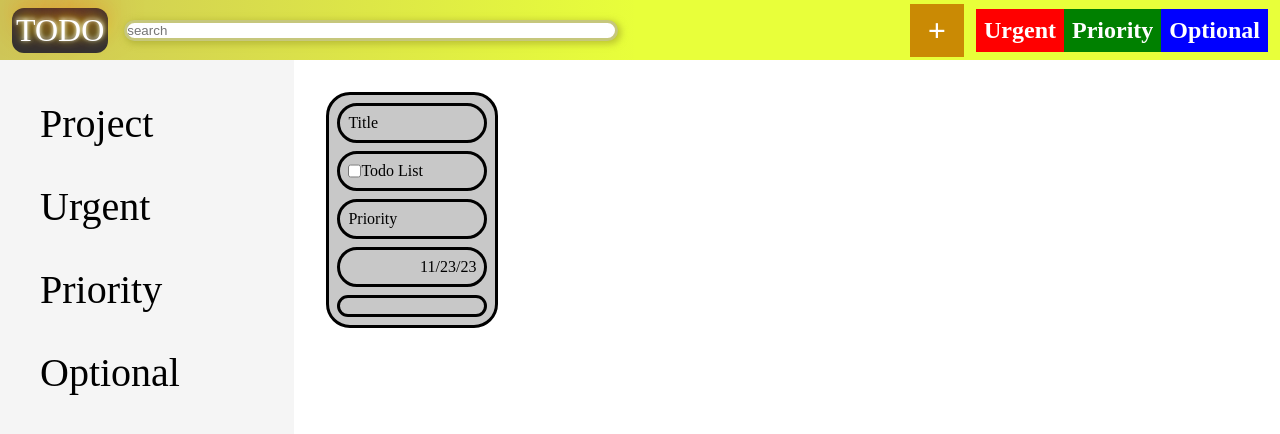
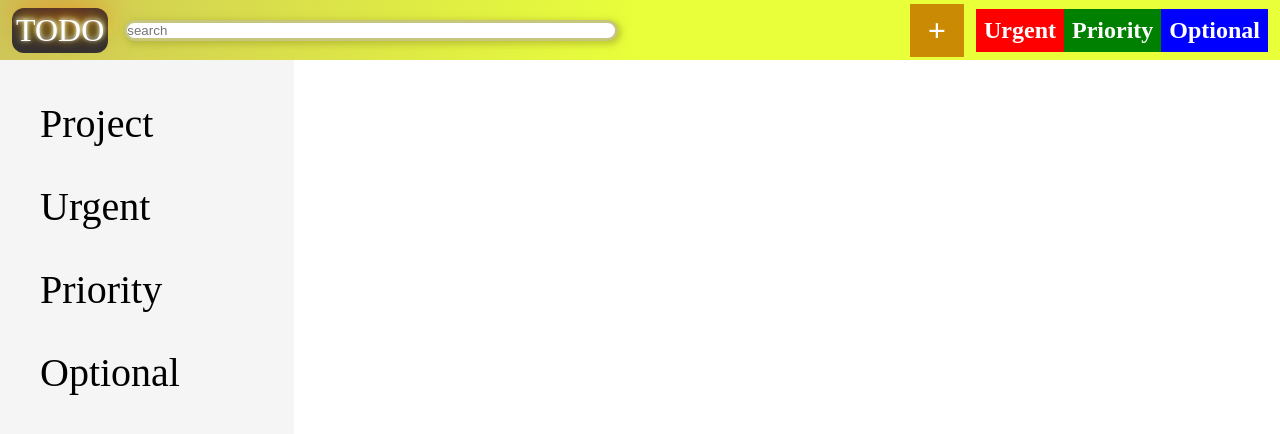
Before and after one commit to Einorin/Todo-List, a website built with webpack: page dist/index.html in a window 1280 px wide. Built offline with nearby package versions, Linux system fonts and the light colour scheme.

Commit message:
Remove filler content

```diff
--- a/dist/index.html
+++ b/dist/index.html
@@ -54,7 +54,7 @@
                     <button type="submit">Done</button>
                 </fieldset>
                 </form>
-                <div class="addTask">
+                <!-- <div class="addTask">
                     <div class="title">
                         Title
                     </div>
@@ -65,7 +65,7 @@
                     <div class="task-priority">Priority</div>
                     <div class="date">11/23/23</div>
                     <div id="ediBtn"></div>
-                </div>
+                </div> -->
 
             </div>
         </div>
```
